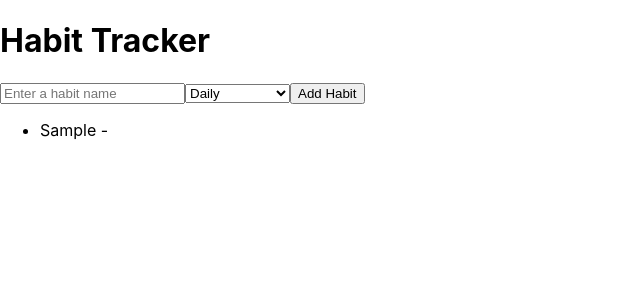
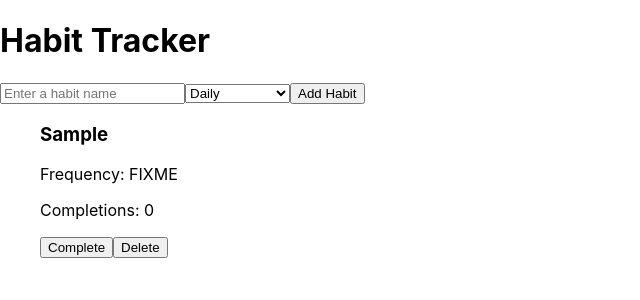
Before and after one commit to annacwu/ReactHabitTracker, a React (Create React App) app: page / in a window 1280 px wide. Both pictures are taken after typing "Sample" into the empty fields and a click on the button "Add Habit". Shown: the top 300 px of the page, without its empty margins (0-640 px from the left). Built offline with nearby package versions, Linux system fonts and the light colour scheme.

Commit message:
Add basic habititem functionality

```diff
--- a/src/App.tsx
+++ b/src/App.tsx
@@ -1,6 +1,7 @@
 import React, { useState } from 'react';
 import AddHabitForm from './components/AddHabitForm';
 import HabitList from './components/HabitList';
+import HabitItem from './components/HabitItem';
 import { Habit, isCustomFrequency } from './types';
 
 const App: React.FC = () => {
@@ -10,13 +11,21 @@ const App: React.FC = () => {
 		setHabits((prev) => [...prev, habit]);
 	}
 
+	const onComplete = () => {
+		return
+	}
+
+	const onDelete = () => {
+		return
+	}
+
   	return (
 	  <div>
 	  	<h1> Habit Tracker </h1>
 		<AddHabitForm addHabit={addHabit} />
 		<ul>
-			{habits.map((habit, index) => (
-				<li key={index}>{habit.name} - {" "}</li>
+			{habits.map((habit) => (
+				<HabitItem habit={habit} onComplete={onComplete} onDelete={onDelete}/>
 			))}
 		</ul>
 	  </div>
--- a/src/components/HabitItem.tsx
+++ b/src/components/HabitItem.tsx
@@ -0,0 +1,22 @@
+import React from 'react';
+import { Habit } from '../types';
+
+interface HabitItemProps {
+    habit: Habit;
+    onComplete: () => void;
+    onDelete: () => void;
+}
+
+const HabitItem: React.FC<HabitItemProps> = ({ habit, onComplete, onDelete}) => {
+    return (
+        <div>
+            <h3>{habit.name}</h3>
+            <p>Frequency: FIXME </p>
+            <p>Completions: {habit.completions}</p>
+            <button onClick={onComplete}>Complete</button>
+            <button onClick={onDelete}>Delete</button>
+        </div>
+    );
+}
+
+export default HabitItem;
--- a/src/components/HabitList.tsx
+++ b/src/components/HabitList.tsx
@@ -1,4 +1,7 @@
 import React from 'react';
+import { Habit } from '../types';
+
+
 
 function HabitList() {
     return (
```
